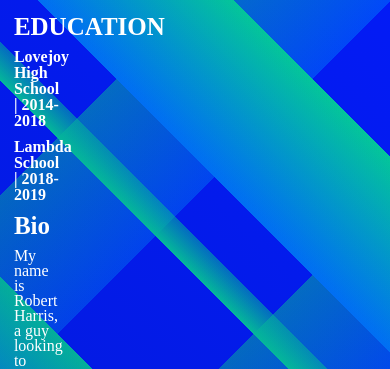
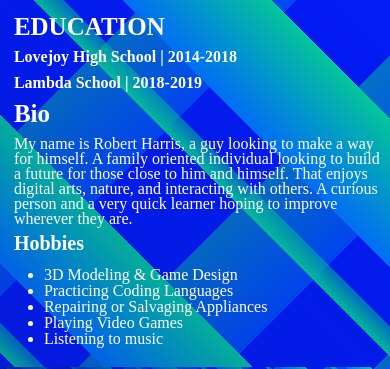
Before and after one commit to Aquariax/Aquariax.github.io, a website: page index.html in a window 390 px wide. Shown: the top 369 px of the page. Drawn offline with Linux system fonts and the light colour scheme.

Commit message:
added full responsive

```diff
--- a/less/global.less
+++ b/less/global.less
@@ -39,13 +39,13 @@ body{
                 width: 100%;
                 padding: 1%;
             }
+            @media @tablet-landscape{
+                width:17%;
+            }
             @media @tablet-portrait{
                 width: 100%;
                 padding: 1%;
                 margin:0%;
-            }
-            @media @tablet-landscape{
-                width:17%;
             }
             h3{
                 font-size: 25px;
--- a/less/variables.less
+++ b/less/variables.less
@@ -1,4 +1,4 @@
 //media variables
 @mobile: ~"(max-width: 500px)";
-@tablet-portrait: ~"(max-width: 800px)";
-@tablet-landscape: ~"(max-width: 1000px)";
+@tablet-portrait: ~"(max-width: 850px)";
+@tablet-landscape: ~"(max-width: 1370px)";
```
Also changed, not shown: css/index.css.
